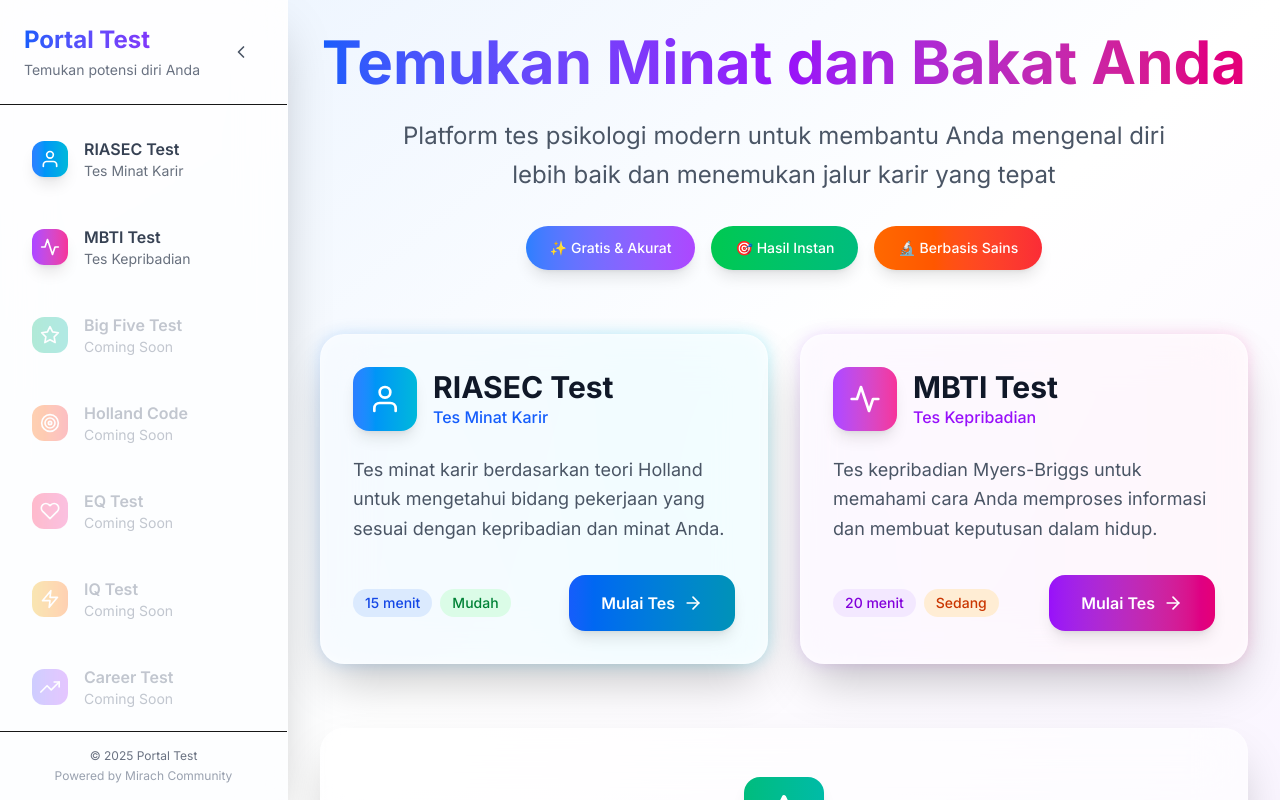
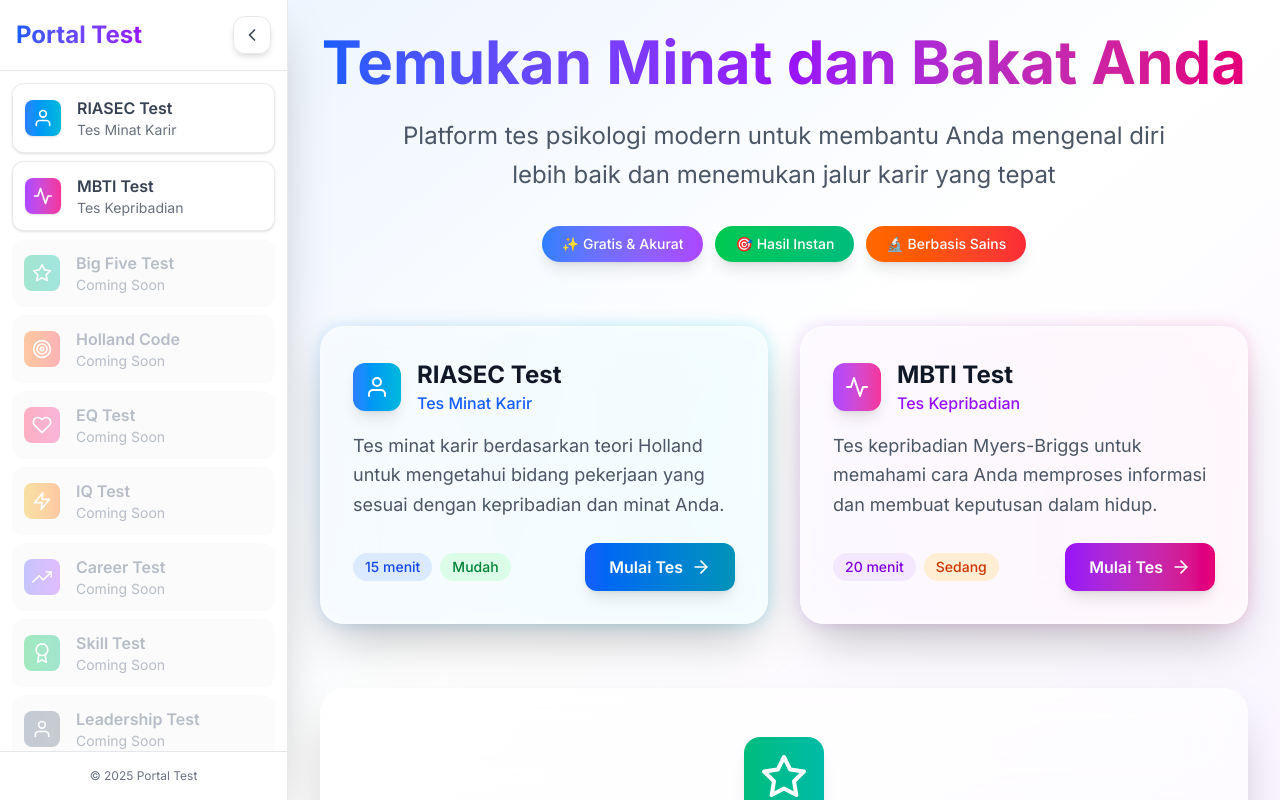
Before and after one commit to nuazsa/PortalTest, a Next.js app: page / in a window 1280 px wide. Built offline with nearby package versions, Linux system fonts and the light colour scheme.

Commit message:
refactor(ui): Improve styling and layout for MBTI, RIASEC, and Sidebar components

```diff
--- a/src/app/page.tsx
+++ b/src/app/page.tsx
@@ -4,56 +4,57 @@
 export default function HomePage() {
   return (
     <div className="flex-1 overflow-auto bg-gradient-to-br from-blue-50 via-white to-purple-50">
-      <div className="max-w-6xl mx-auto p-8">
+      <div className="max-w-6xl mx-auto p-4 md:p-8">
         {/* Hero Section */}
-        <div className="text-center mb-16 relative">
+        <div className="text-center mb-12 md:mb-16 relative">
           <div className="absolute inset-0 bg-gradient-to-r from-blue-400/20 to-purple-400/20 blur-3xl -z-10"></div>
-          <h1 className="text-6xl font-bold bg-gradient-to-r from-blue-600 via-purple-600 to-pink-600 bg-clip-text text-transparent mb-6">
+          <h1 className="text-4xl md:text-6xl font-bold bg-gradient-to-r from-blue-600 via-purple-600 to-pink-600 bg-clip-text text-transparent mb-4 md:mb-6">
             Temukan Minat dan Bakat Anda
           </h1>
-          <p className="text-2xl text-gray-600 mb-8 max-w-3xl mx-auto leading-relaxed">
+          <p className="text-lg md:text-2xl text-gray-600 mb-8 max-w-3xl mx-auto leading-relaxed">
             Platform tes psikologi modern untuk membantu Anda mengenal diri lebih baik dan menemukan jalur karir yang
             tepat
           </p>
-          <div className="flex justify-center space-x-4">
-            <div className="px-6 py-3 bg-gradient-to-r from-blue-500 to-purple-500 text-white rounded-full text-sm font-medium shadow-lg">
+          <div className="flex flex-wrap justify-center gap-3">
+            <div className="px-5 py-2 bg-gradient-to-r from-blue-500 to-purple-500 text-white rounded-full text-sm font-medium shadow-lg">
               ✨ Gratis & Akurat
             </div>
-            <div className="px-6 py-3 bg-gradient-to-r from-green-500 to-emerald-500 text-white rounded-full text-sm font-medium shadow-lg">
+            <div className="px-5 py-2 bg-gradient-to-r from-green-500 to-emerald-500 text-white rounded-full text-sm font-medium shadow-lg">
               🎯 Hasil Instan
             </div>
-            <div className="px-6 py-3 bg-gradient-to-r from-orange-500 to-red-500 text-white rounded-full text-sm font-medium shadow-lg">
+            <div className="px-5 py-2 bg-gradient-to-r from-orange-500 to-red-500 text-white rounded-full text-sm font-medium shadow-lg">
               🔬 Berbasis Sains
             </div>
           </div>
         </div>
 
         {/* Available Tests */}
-        <div className="grid md:grid-cols-2 gap-8 mb-16">
+        <div className="grid md:grid-cols-2 gap-6 md:gap-8 mb-12 md:mb-16">
+          {/* RIASEC Test Card */}
           <div className="group relative">
             <div className="absolute inset-0 bg-gradient-to-r from-blue-400 to-cyan-400 rounded-3xl blur opacity-25 group-hover:opacity-40 transition-opacity"></div>
-            <div className="relative bg-white/80 backdrop-blur-xl rounded-3xl shadow-2xl p-8 border border-white/20 hover:scale-105 transition-all duration-300">
-              <div className="flex items-center mb-6">
-                <div className="p-4 rounded-2xl bg-gradient-to-r from-blue-500 to-cyan-500 shadow-lg mr-4">
-                  <FiUser className="w-8 h-8 text-white" />
+            <div className="relative bg-white/80 backdrop-blur-xl rounded-3xl shadow-2xl p-6 md:p-8 border border-white/20 hover:scale-105 transition-all duration-300">
+              <div className="flex items-center mb-4">
+                <div className="p-3 rounded-xl bg-gradient-to-r from-blue-500 to-cyan-500 shadow-lg mr-4">
+                  <FiUser className="w-6 h-6 text-white" />
                 </div>
                 <div>
-                  <h2 className="text-3xl font-bold text-gray-900">RIASEC Test</h2>
+                  <h2 className="text-2xl font-bold text-gray-900">RIASEC Test</h2>
                   <p className="text-blue-600 font-medium">Tes Minat Karir</p>
                 </div>
               </div>
-              <p className="text-gray-600 mb-8 text-lg leading-relaxed">
+              <p className="text-gray-600 mb-6 text-base md:text-lg leading-relaxed">
                 Tes minat karir berdasarkan teori Holland untuk mengetahui bidang pekerjaan yang sesuai dengan
                 kepribadian dan minat Anda.
               </p>
-              <div className="flex items-center justify-between">
+              <div className="flex flex-col sm:flex-row items-center justify-between gap-4">
                 <div className="flex space-x-2">
                   <span className="px-3 py-1 bg-blue-100 text-blue-700 rounded-full text-sm font-medium">15 menit</span>
                   <span className="px-3 py-1 bg-green-100 text-green-700 rounded-full text-sm font-medium">Mudah</span>
                 </div>
                 <Link
                   href="/riasec"
-                  className="inline-flex items-center px-8 py-4 bg-gradient-to-r from-blue-600 to-cyan-600 text-white rounded-2xl hover:from-blue-700 hover:to-cyan-700 transition-all duration-200 shadow-lg hover:shadow-xl font-semibold"
+                  className="w-full sm:w-auto text-center px-6 py-3 bg-gradient-to-r from-blue-600 to-cyan-600 text-white rounded-xl hover:from-blue-700 hover:to-cyan-700 transition-all duration-200 shadow-lg hover:shadow-xl font-semibold inline-flex items-center justify-center"
                 >
                   Mulai Tes
                   <FiArrowRight className="ml-2 w-5 h-5" />
@@ -61,24 +62,24 @@
               </div>
             </div>
           </div>
-
+          {/* MBTI Test Card */}
           <div className="group relative">
             <div className="absolute inset-0 bg-gradient-to-r from-purple-400 to-pink-400 rounded-3xl blur opacity-25 group-hover:opacity-40 transition-opacity"></div>
-            <div className="relative bg-white/80 backdrop-blur-xl rounded-3xl shadow-2xl p-8 border border-white/20 hover:scale-105 transition-all duration-300">
-              <div className="flex items-center mb-6">
-                <div className="p-4 rounded-2xl bg-gradient-to-r from-purple-500 to-pink-500 shadow-lg mr-4">
-                  <FiActivity className="w-8 h-8 text-white" />
+            <div className="relative bg-white/80 backdrop-blur-xl rounded-3xl shadow-2xl p-6 md:p-8 border border-white/20 hover:scale-105 transition-all duration-300">
+              <div className="flex items-center mb-4">
+                <div className="p-3 rounded-xl bg-gradient-to-r from-purple-500 to-pink-500 shadow-lg mr-4">
+                  <FiActivity className="w-6 h-6 text-white" />
                 </div>
                 <div>
-                  <h2 className="text-3xl font-bold text-gray-900">MBTI Test</h2>
+                  <h2 className="text-2xl font-bold text-gray-900">MBTI Test</h2>
                   <p className="text-purple-600 font-medium">Tes Kepribadian</p>
                 </div>
               </div>
-              <p className="text-gray-600 mb-8 text-lg leading-relaxed">
+              <p className="text-gray-600 mb-6 text-base md:text-lg leading-relaxed">
                 Tes kepribadian Myers-Briggs untuk memahami cara Anda memproses informasi dan membuat keputusan dalam
                 hidup.
               </p>
-              <div className="flex items-center justify-between">
+              <div className="flex flex-col sm:flex-row items-center justify-between gap-4">
                 <div className="flex space-x-2">
                   <span className="px-3 py-1 bg-purple-100 text-purple-700 rounded-full text-sm font-medium">
                     20 menit
@@ -89,7 +90,7 @@
                 </div>
                 <Link
                   href="/mbti"
-                  className="inline-flex items-center px-8 py-4 bg-gradient-to-r from-purple-600 to-pink-600 text-white rounded-2xl hover:from-purple-700 hover:to-pink-700 transition-all duration-200 shadow-lg hover:shadow-xl font-semibold"
+                  className="w-full sm:w-auto text-center px-6 py-3 bg-gradient-to-r from-purple-600 to-pink-600 text-white rounded-xl hover:from-purple-700 hover:to-pink-700 transition-all duration-200 shadow-lg hover:shadow-xl font-semibold inline-flex items-center justify-center"
                 >
                   Mulai Tes
                   <FiArrowRight className="ml-2 w-5 h-5" />
@@ -102,20 +103,19 @@
         {/* Coming Soon Section */}
         <div className="relative">
           <div className="absolute inset-0 bg-gradient-to-r from-emerald-400/20 to-blue-400/20 blur-3xl -z-10"></div>
-          <div className="bg-white/60 backdrop-blur-xl rounded-3xl p-12 text-center shadow-2xl border border-white/20">
+          <div className="bg-white/60 backdrop-blur-xl rounded-3xl p-6 md:p-12 text-center shadow-2xl border border-white/20">
             <div className="flex justify-center mb-6">
               <div className="p-4 rounded-2xl bg-gradient-to-r from-emerald-500 to-teal-500 shadow-lg">
-                <FiStar className="w-12 h-12 text-white" />
+                <FiStar className="w-8 h-8 md:w-12 md:h-12 text-white" />
               </div>
             </div>
-            <h3 className="text-4xl font-bold bg-gradient-to-r from-emerald-600 to-teal-600 bg-clip-text text-transparent mb-4">
+            <h3 className="text-3xl md:text-4xl font-bold bg-gradient-to-r from-emerald-600 to-teal-600 bg-clip-text text-transparent mb-4">
               Tes Lainnya Segera Hadir
             </h3>
-            <p className="text-xl text-gray-600 mb-8 max-w-2xl mx-auto">
+            <p className="text-lg md:text-xl text-gray-600 mb-8 max-w-2xl mx-auto">
               Kami sedang mengembangkan lebih banyak tes untuk membantu Anda mengenal diri lebih baik
             </p>
 
-            {/* Preview of upcoming tests */}
             <div className="grid grid-cols-2 md:grid-cols-4 gap-4 max-w-4xl mx-auto">
               {[
                 { name: "Big Five", icon: FiStar, color: "from-emerald-500 to-teal-500" },
--- a/src/components/Sidebar.tsx
+++ b/src/components/Sidebar.tsx
@@ -1,8 +1,7 @@
 "use client"
 
 import type React from "react"
-
-import { useState } from "react"
+import { useState, useEffect } from "react"
 import Link from "next/link"
 import { usePathname } from "next/navigation"
 import {
@@ -16,6 +15,8 @@
   FiZap,
   FiTrendingUp,
   FiAward,
+  FiMenu,
+  FiX,
 } from "react-icons/fi"
 
 interface SidebarProps {
@@ -23,6 +24,7 @@
 }
 
 const tests = [
+    // ... (data tes tetap sama)
   {
     id: "riasec",
     name: "RIASEC Test",
@@ -111,45 +113,58 @@
   },
 ]
 
+interface SidebarContentProps {
+  isCollapsed: boolean;
+  onClose?: () => void;
+}
+
 export default function Sidebar({ children }: SidebarProps) {
-  const [isCollapsed, setIsCollapsed] = useState(false)
+  const [isDesktopCollapsed, setIsDesktopCollapsed] = useState(false)
+  const [isMobileOpen, setIsMobileOpen] = useState(false)
   const pathname = usePathname()
 
-  return (
-    <div className="flex h-screen bg-gradient-to-br from-slate-50 to-blue-50">
-      {/* Sidebar */}
+  useEffect(() => {
+    setIsMobileOpen(false)
+  }, [pathname])
+
+  const SidebarContent = ({ isCollapsed, onClose }: SidebarContentProps) => (
     <div
       className={`
       ${isCollapsed ? "w-20" : "w-72"}
-        bg-white/80 backdrop-blur-xl shadow-2xl transition-all duration-300 ease-in-out flex flex-col border-r border-white/20
+      bg-white/90 backdrop-blur-xl shadow-2xl transition-all duration-300 ease-in-out flex flex-col border-r border-gray-200/80 h-full
     `}
     >
       {/* Header */}
-        <div className="p-6 border-b border-gradient-to-r from-blue-100 to-purple-100">
+      <div className="p-4 border-b border-gray-200">
         <div className="flex items-center justify-between">
           {!isCollapsed && (
-              <div>
+            <Link href="/" className="flex items-center gap-2">
               <h1 className="text-2xl font-bold bg-gradient-to-r from-blue-600 to-purple-600 bg-clip-text text-transparent">
                 Portal Test
               </h1>
-                <p className="text-sm text-gray-500 mt-1">Temukan potensi diri Anda</p>
-              </div>
+            </Link>
           )}
+          {/* Tombol Close untuk Mobile */}
+          {onClose && (
              <button
-              onClick={() => setIsCollapsed(!isCollapsed)}
-              className="p-3 rounded-xl hover:bg-gradient-to-r hover:from-blue-50 hover:to-purple-50 transition-all duration-200 group"
+              onClick={onClose}
+              className="p-2 bg-white rounded-lg shadow-sm border border-gray-200 hover:bg-gray-100 active:scale-95 transition-all lg:hidden"
             >
-              {isCollapsed ? (
-                <FiChevronRight className="w-5 h-5 text-gray-600 group-hover:text-blue-600" />
-              ) : (
-                <FiChevronLeft className="w-5 h-5 text-gray-600 group-hover:text-blue-600" />
+              <FiX className="w-5 h-5 text-gray-600" />
+            </button>
           )}
+          {/* Tombol Collapse untuk Desktop */}
+          <button
+            onClick={() => setIsDesktopCollapsed(!isDesktopCollapsed)}
+            className="p-2 rounded-xl shadow-md border border-gray-200 hover:bg-gray-100 transition-colors duration-200 hidden lg:block"
+          >
+            {isDesktopCollapsed ? <FiChevronRight className="w-5 h-5 text-gray-700" /> : <FiChevronLeft className="w-5 h-5 text-gray-700" />}
           </button>
         </div>
       </div>
 
       {/* Navigation */}
-        <nav className="flex-1 p-4 space-y-3 overflow-y-auto">
+      <nav className="flex-1 p-3 space-y-2 overflow-y-auto">
         {tests.map((test) => {
           const Icon = test.icon
           const isActive = pathname === `/${test.id}`
@@ -161,16 +176,16 @@
                 <Link
                   href={`/${test.id}`}
                   className={`
-                      flex items-center p-4 rounded-2xl transition-all duration-200 group hover:scale-105
+                    flex items-center p-3 rounded-xl transition-all duration-200 group
                     ${
                       isActive
-                          ? `${test.bgColor} ${test.textColor} shadow-lg ${test.borderColor} border-2`
-                          : "hover:bg-gradient-to-r hover:from-gray-50 hover:to-blue-50 text-gray-700 hover:shadow-md"
+                        ? `${test.bgColor} ${test.textColor} shadow-md ${test.borderColor} border`
+                        : "bg-white hover:bg-gray-100 text-gray-700 border border-gray-200/80 shadow-sm hover:shadow-md"
                     }
                     ${isCollapsed ? "justify-center" : "space-x-4"}
                   `}
                 >
-                    <div className={`p-2 rounded-xl bg-gradient-to-r ${test.color} shadow-lg`}>
+                  <div className={`p-2 rounded-lg bg-gradient-to-r ${test.color} shadow-sm`}>
                     <Icon className="w-5 h-5 text-white" />
                   </div>
                   {!isCollapsed && (
@@ -183,11 +198,11 @@
               ) : (
                 <div
                   className={`
-                    flex items-center p-4 rounded-2xl text-gray-400 cursor-not-allowed opacity-60
+                  flex items-center p-3 rounded-xl text-gray-400 cursor-not-allowed opacity-70 bg-gray-50
                   ${isCollapsed ? "justify-center" : "space-x-4"}
                 `}
                 >
-                    <div className={`p-2 rounded-xl bg-gradient-to-r ${test.color} opacity-50`}>
+                  <div className={`p-2 rounded-lg bg-gradient-to-r ${test.color} opacity-50`}>
                     <Icon className="w-5 h-5 text-white" />
                   </div>
                   {!isCollapsed && (
@@ -204,18 +219,54 @@
       </nav>
 
       {/* Footer */}
-        <div className="p-4 border-t border-gradient-to-r from-blue-100 to-purple-100">
+      <div className="p-4 border-t border-gray-200">
         {!isCollapsed && (
           <div className="text-center">
             <div className="text-xs text-gray-500">© 2025 Portal Test</div>
-              <div className="text-xs text-gray-400 mt-1">Powered by Mirach Community</div>
           </div>
         )}
       </div>
     </div>
+  )
+
+  return (
+    <div className="flex h-screen bg-gray-50">
+      {/* Sidebar untuk Desktop */}
+      <div className="hidden lg:block">
+        <SidebarContent isCollapsed={isDesktopCollapsed} />
+      </div>
+
+      {/* Sidebar untuk Mobile (Overlay) */}
+      <div
+        className={`fixed inset-0 z-40 transition-transform duration-300 ease-in-out lg:hidden ${
+          isMobileOpen ? "translate-x-0" : "-translate-x-full"
+        }`}
+      >
+        <SidebarContent isCollapsed={false} onClose={() => setIsMobileOpen(false)} />
+      </div>
+
+      {/* Overlay Gelap untuk Mobile */}
+      {isMobileOpen && (
+        <div
+          className="fixed inset-0 bg-black/60 z-30 lg:hidden"
+          onClick={() => setIsMobileOpen(false)}
+          aria-hidden="true"
+        ></div>
+      )}
 
       {/* Main Content */}
-      <div className="flex-1 flex flex-col overflow-hidden">{children}</div>
+      <div className="flex-1 flex flex-col overflow-hidden">
+        {/* Header Mobile dengan Tombol Hamburger */}
+        <div className="lg:hidden p-4 bg-white/80 backdrop-blur-sm border-b flex items-center">
+          <button
+            onClick={() => setIsMobileOpen(!isMobileOpen)}
+            className="p-2 bg-white rounded-xl shadow-md border border-gray-200 hover:bg-gray-100 active:scale-95 transition-all"
+          >
+            <FiMenu className="w-6 h-6 text-gray-700" />
+          </button>
+        </div>
+        {children}
+      </div>
     </div>
   )
 }
```
Also changed, not shown: src/app/mbti/page.tsx (+11 -11 lines), src/app/riasec/page.tsx (+7 -7 lines), src/components/questions/QuestionSlider.tsx (+24 -53 lines). Lines whose indentation alone changed are shown as unchanged.
